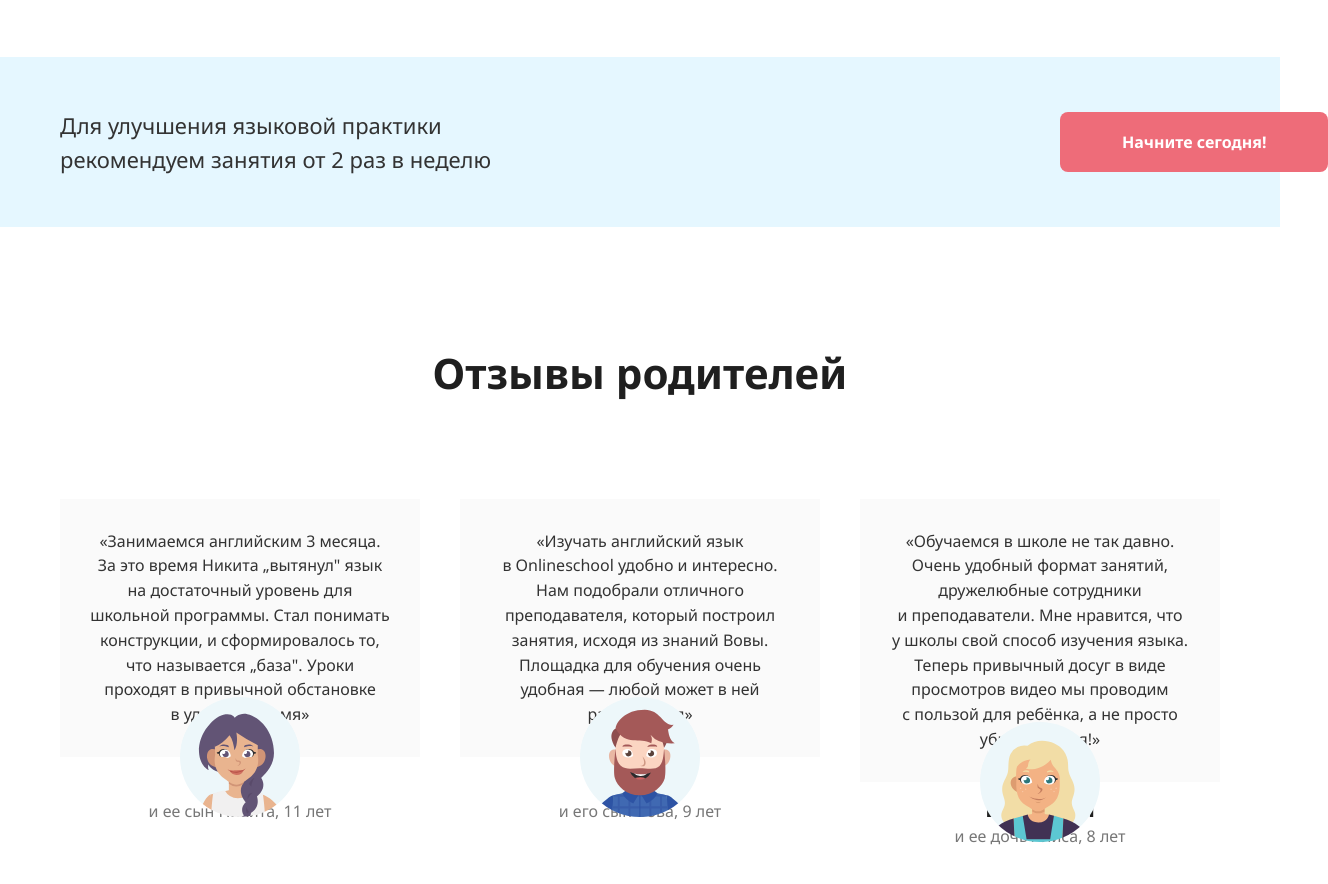
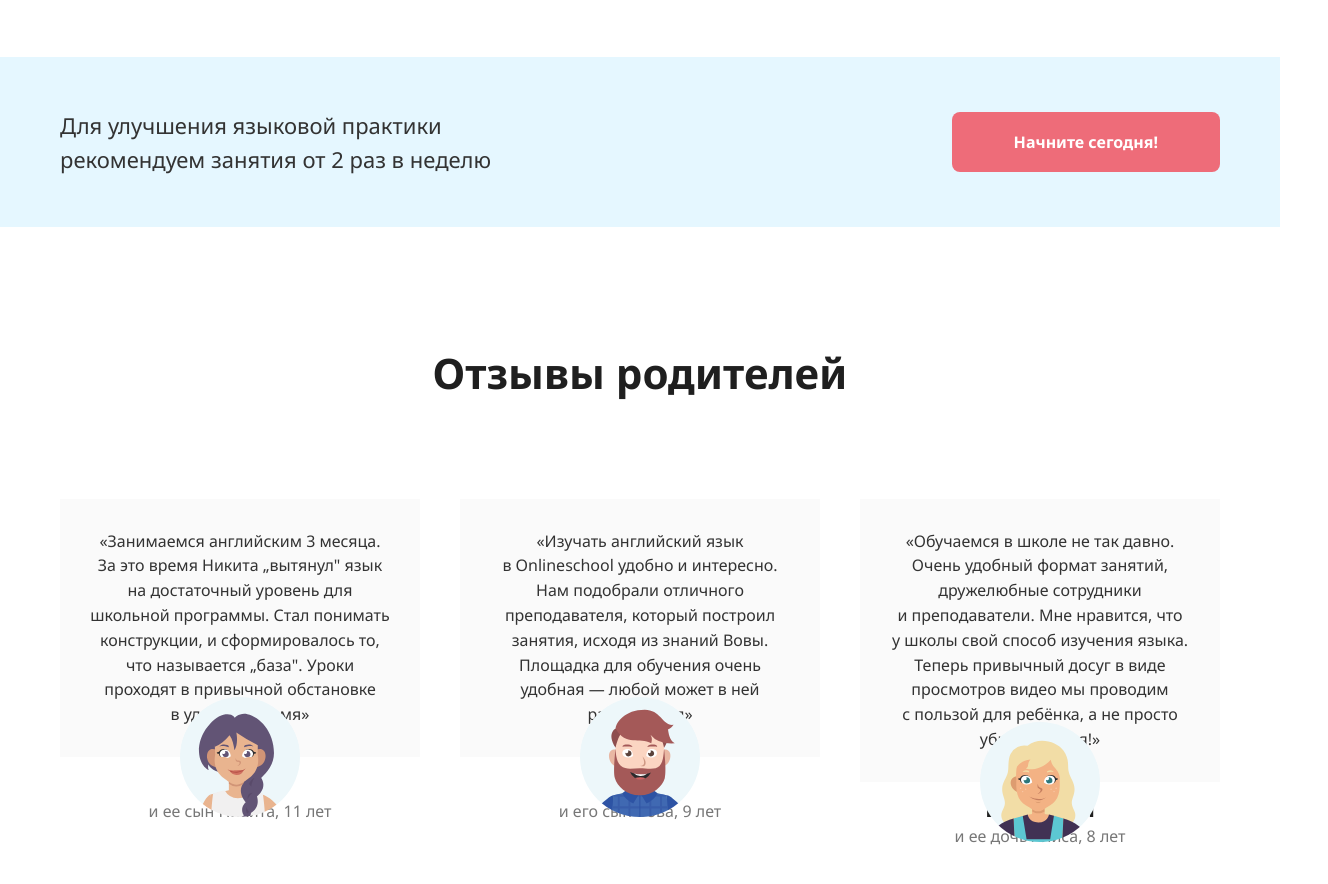
Before and after one commit to uchiru/distance-learning-lp-uchiru, a plain HTML site: page index.html in a window 1280 px wide. Shown: the part 2835-3719 px from the top of the page, 1328 px wide, since content can reach past the window. Drawn offline with Linux system fonts and the light colour scheme; a script that the page names is missing.

Commit message:
Фикс ширины кнопки

```diff
--- a/index.html
+++ b/index.html
@@ -409,7 +409,6 @@
 
                 @media screen and (max-width: 479px) {
                     #rec111415782 .tn-elem[data-elem-id="1553597875300"] {
-                        top: 330px;
                         left: calc(50% - 160px + 10px);
                         width: 300px;
                         height: 48px;
@@ -762,13 +761,13 @@
             <!-- T185 -->
             <div class="t185">
                 <div class="t-container t-container_flex">
-                    <div class="t-col t-col_flex t-col_12 ">
+                    <div class="t-col t-col_flex t-col_6 ">
                         <div class="t-text t-text_lg" style="" field="text">Для улучшения языковой практики
                             <br />рекомендуем занятия от 2 раз в неделю
                             <br />
                         </div>
                     </div>
-                    <div class="t185__butwrapper t-col t-col_2 ">
+                    <div class="t185__butwrapper t-col t-col_6 ">
                         <a href="#rec111421643" target="" class="t-btn " style="color:#ffffff;background-color:#ee6c79;border-radius:8px; -moz-border-radius:8px; -webkit-border-radius:8px;">
                             <table style="width:100%; height:100%;">
                                 <tr>
```
